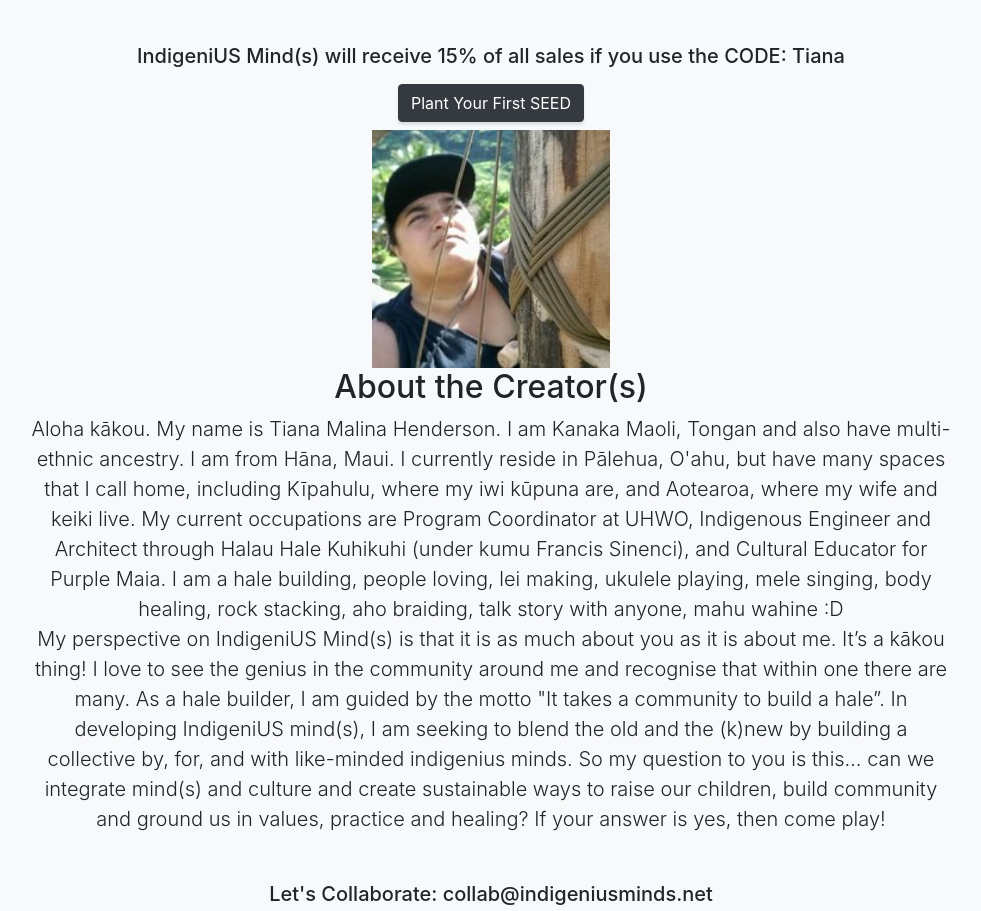
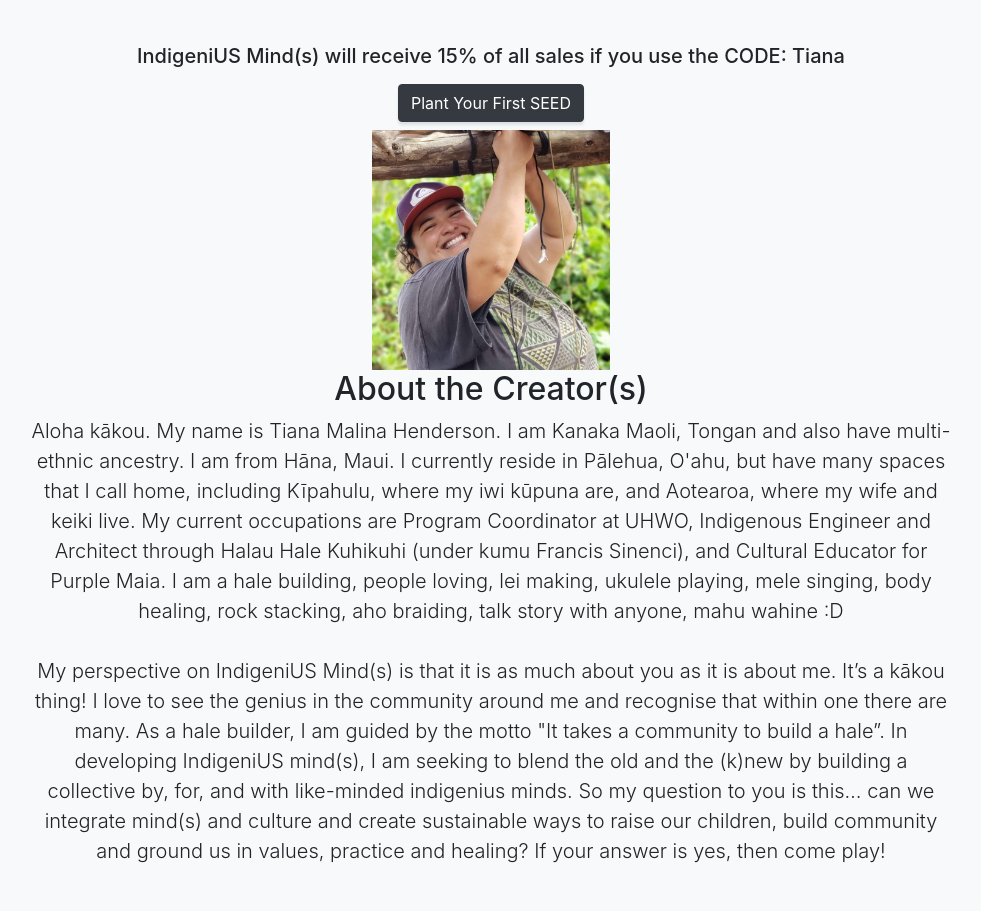
Before and after one commit to indigeniusminds/indigeniusminds.github.io, a website with bundled scripts: page index.html in a window 1280 px wide. Shown: the part 1120-2031 px from the top of the page, without its empty margins (149-1130 px from the left). Built offline with nearby package versions, Linux system fonts and the light colour scheme.

Commit message:
Added different photo of Tiana lashing

```diff
--- a/index.html
+++ b/index.html
@@ -80,13 +80,14 @@
           <a class="btn btn-dark btn-xl js-scroll-trigger" href="https://kilobookshawaii.com/">Plant Your First SEED</a>
             <h1></h1>
 
-            <div class="row"><img class="img-fluid img-center" src="img/TianaImage.jpeg"></div>
+            <div class="row"><img class="img-fluid img-center" src="img/TianaLashtingTwo.jpg"></div>
 
 
             <h2>About the Creator(s)</h2>
 
           <p class="lead mb-5">
         Aloha kākou.  My name is Tiana Malina Henderson. I am Kanaka Maoli, Tongan and also have multi-ethnic ancestry.  I am from Hāna, Maui. I currently reside in Pālehua, O'ahu, but have many spaces that I call home, including Kīpahulu, where my iwi kūpuna are, and Aotearoa, where my wife and keiki live.  My current occupations are Program Coordinator at UHWO, Indigenous Engineer and Architect through Halau Hale Kuhikuhi (under kumu Francis Sinenci), and Cultural Educator for Purple Maia.  I am a hale building, people loving, lei making, ukulele playing, mele singing,  body healing, rock stacking, aho braiding, talk story with anyone, mahu wahine :D<br>
+             <br>
 
               My perspective on IndigeniUS Mind(s) is that it is as much about you as it is about me. It’s a kākou thing! I love to see the genius in the community around me and recognise that within one there are many. As a hale builder, I am guided by the motto "It takes a community to build a hale”.  In developing IndigeniUS mind(s), I am seeking to blend the old and the (k)new by  building a collective by, for, and with like-minded indigenius minds. So my question to you is this… can we integrate mind(s) and culture and create sustainable ways to raise our children, build community and ground us in values, practice and healing? If your answer is yes, then come play!
 
```
Also changed, not shown: img/TianaLashtingTwo.jpg (added).
